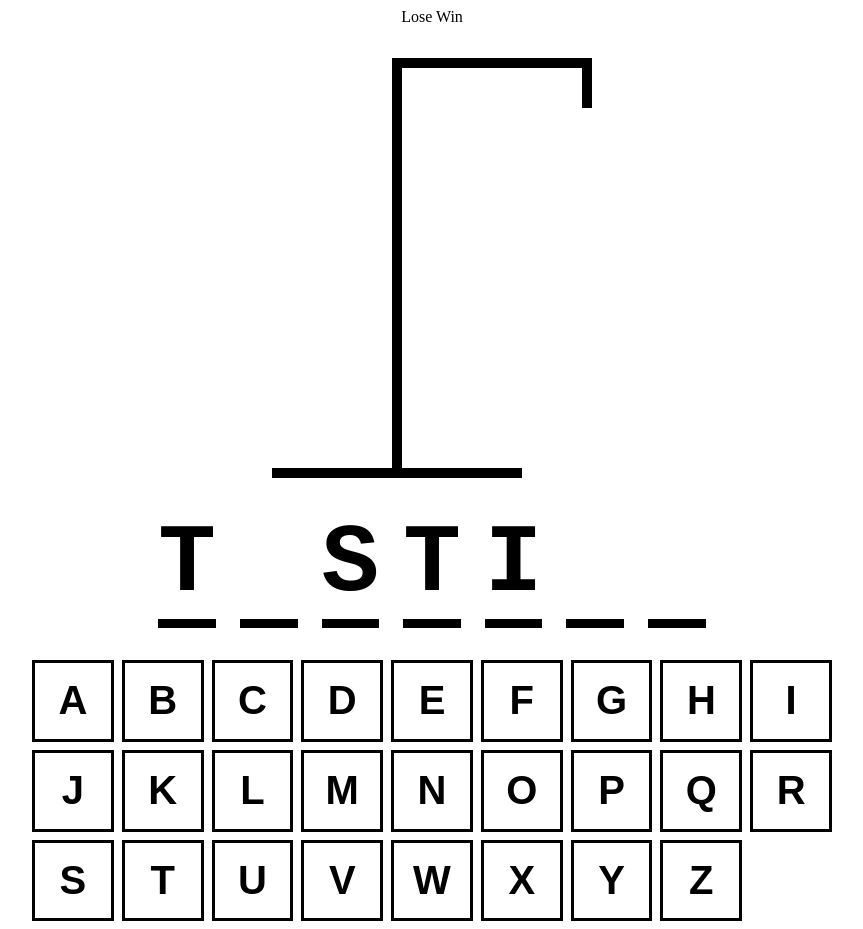
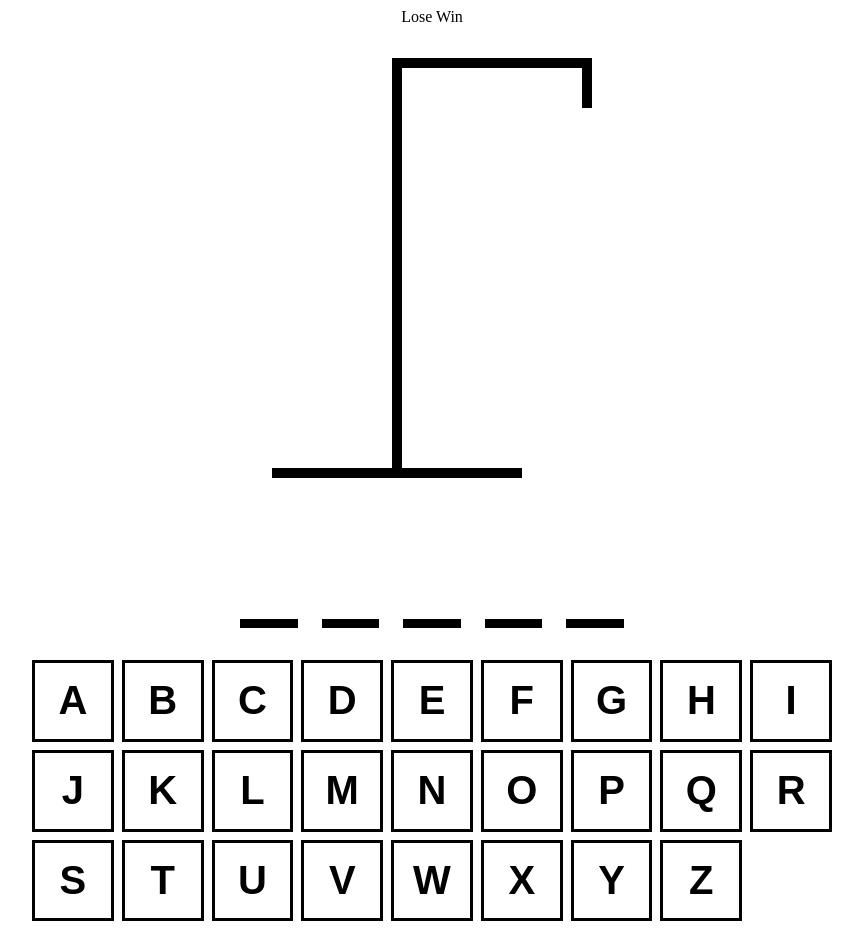
Before and after one commit to AlphaKappa44/Hanged-Man-React-Typescript, a React (Vite) app: page / in a window 1280 px wide. Shown: the whole page, without its empty margins (208-1071 px from the left). Built offline with nearby package versions, Linux system fonts and the light colour scheme.

Commit message:
HangmanWord's logic : word is changing

```diff
--- a/src/App.tsx
+++ b/src/App.tsx
@@ -7,8 +7,8 @@ import words from "./wordList.json"
 function App() {
 
 	const [wordToGuess, setWordToGuess] = useState(() => {
-		return "testings"
-		// return words[Math.floor(Math.random() * words.length)]
+		// return "testings"
+		return words[Math.floor(Math.random() * words.length)]
 	})
 
 	const [guessedLetters, setGuessedLetters] = useState<string[]>([])
@@ -34,7 +34,7 @@ function App() {
 
 			<HangmanDrawing numberOfGuesses = {incorrectLetters.length}/>
 
-			<HangmanWord />
+			<HangmanWord guessedLetters={guessedLetters} wordToGuess={wordToGuess} />
 
 			<div style={{ alignSelf: "stretch"}}>
 				<Keyboard />
--- a/src/HangmanWord.tsx
+++ b/src/HangmanWord.tsx
@@ -1,7 +1,12 @@
-export function HangmanWord () {
+type HangmanWordProps = {
+    guessedLetters: string[]
+    wordToGuess: string
+}
 
-    const word = "testing"
-    const guessedLetters = ["t", "s", "i", "d"]
+export function HangmanWord ({guessedLetters, wordToGuess}: HangmanWordProps) {
+    console.log(wordToGuess);
+    // const word = "testing"
+    // const guessedLetters = ["t"]
 
     return <div
     style ={{
@@ -13,10 +18,15 @@ export function HangmanWord () {
         fontFamily: "monospace",
 
     }}>
-        {word.split("").map((letter, index) => (
-            <span style={{ borderBottom:".1em solid black"}}>
+        {wordToGuess.split("").map((letter, index) => (
+            <span style={{
+                borderBottom:".1em solid black"}}
+                key={index}
+            >
                 <span style= {{
-                    visibility: guessedLetters.includes(letter) ? "visible" : "hidden"}}
+                    visibility: guessedLetters.includes(letter)
+                    ? "visible"
+                    : "hidden"}}
                 >
                     {letter}
                 </span>
```
